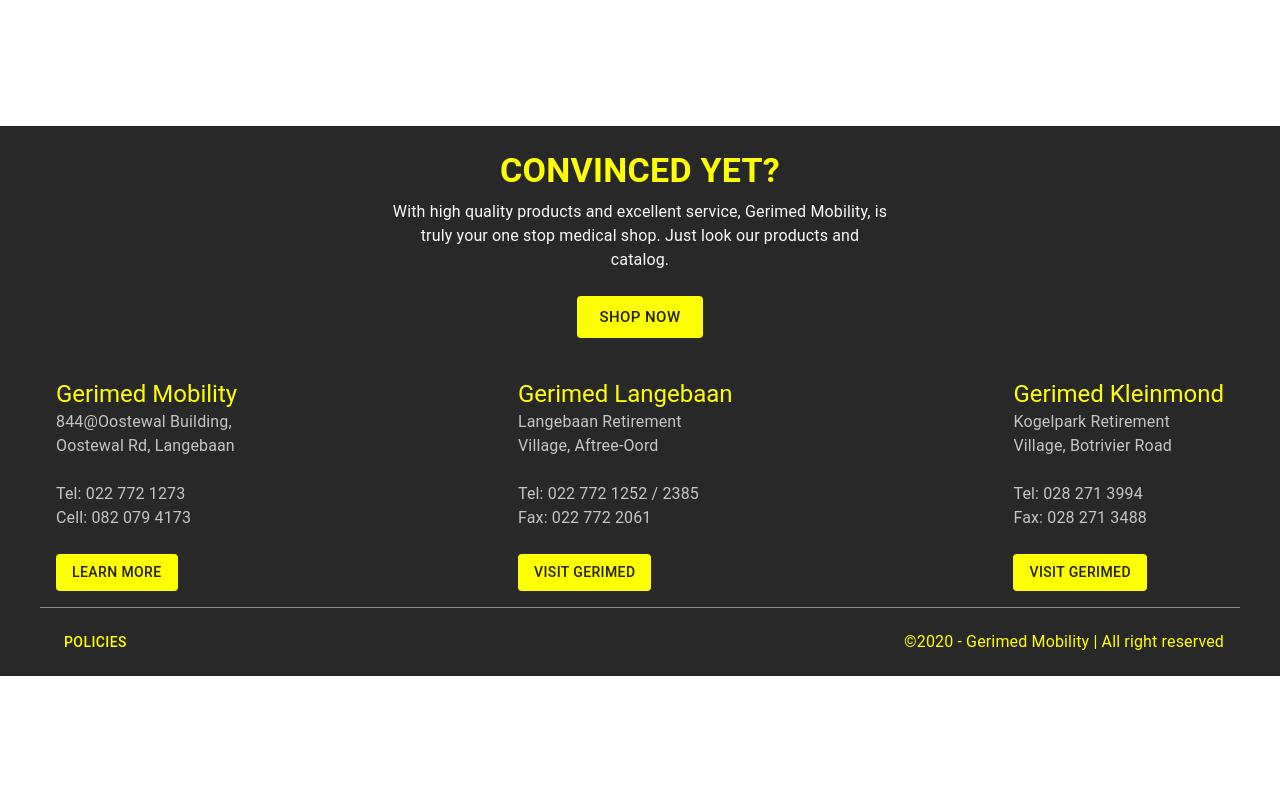
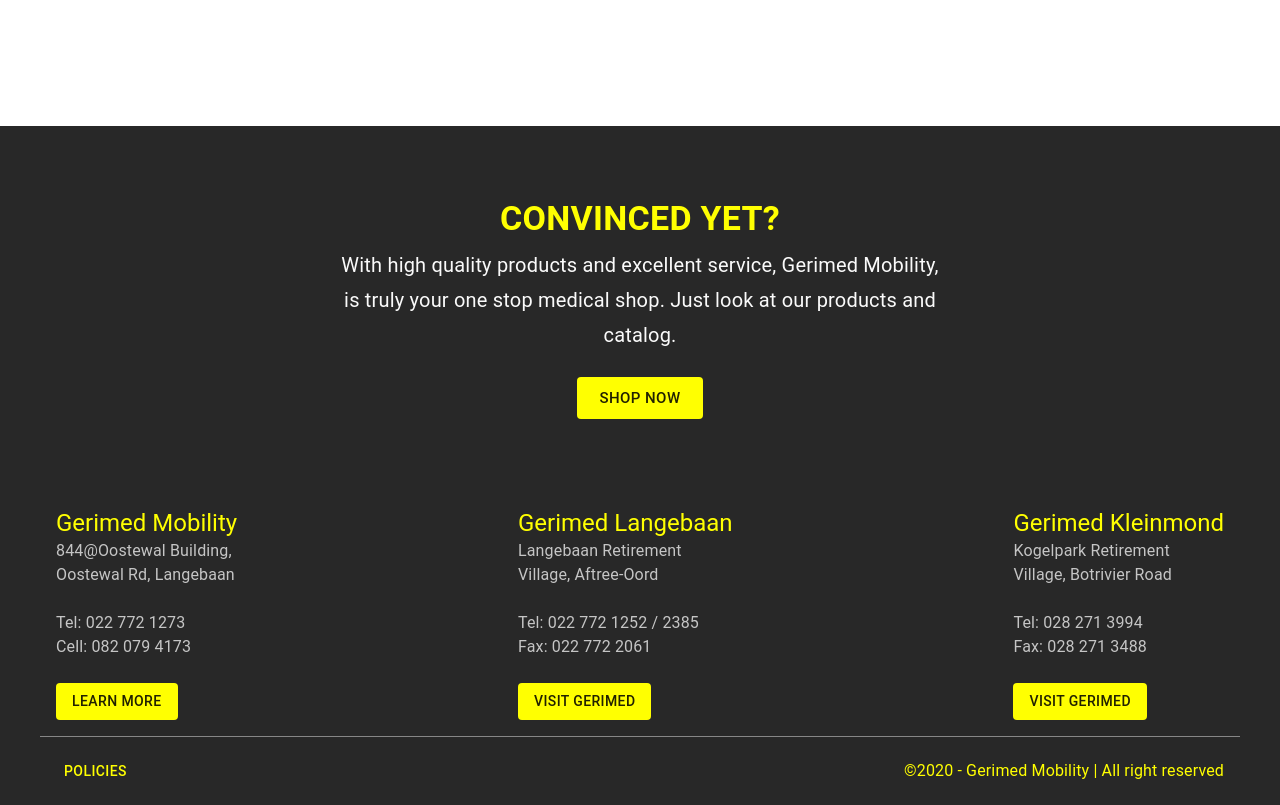
Before and after one commit to IamStephan/gerimed-mobility, a Gatsby site: page / in a window 1280 px wide. Shown: the part 2980-3785 px from the top of the page. Before the commit the page ends 3656 px from the top, so only its background shows below. Built offline with nearby package versions, Linux system fonts and the light colour scheme; Gatsby itself is replaced by a stand-in of ours.

Commit message:
tweaks to copywrite

```diff
--- a/src/sections/cta/index.js
+++ b/src/sections/cta/index.js
@@ -23,8 +23,9 @@
         </Typography>
         <Typography
           className={styles['content']}
+          variant='subtitle1'
         >
-          With high quality products and excellent service, Gerimed Mobility, is truly your one stop medical shop. Just look our products and catalog.
+          With high quality products and excellent service, Gerimed Mobility, is truly your one stop medical shop. Just look at our products and catalog.
         </Typography>
         <Button
           disableElevation
--- a/src/sections/cta/styles.module.scss
+++ b/src/sections/cta/styles.module.scss
@@ -1,11 +1,13 @@
 @import '../../utils/colors';
 @import '../../utils/sizes';
 
-$content-max-width: 500;
+$content-max-width: 600;
 
 .ctaSection {
   background-color: $dark;
   padding: #{$padding * 2}px;
+  padding-top: #{$padding * 8}px;
+  padding-bottom: #{$padding * 8}px;
 
   .ctaContainer {
     max-width: #{$clamp-width}px;
@@ -26,6 +28,7 @@
       text-align: center;
       margin-bottom: #{$margin * 3}px;
       max-width: #{$content-max-width}px;
+      font-size: 1.25rem;
     }
   }
 }
```
